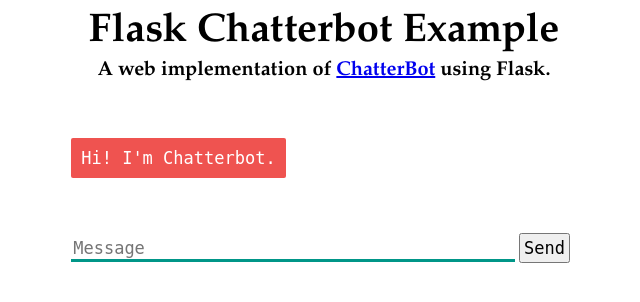
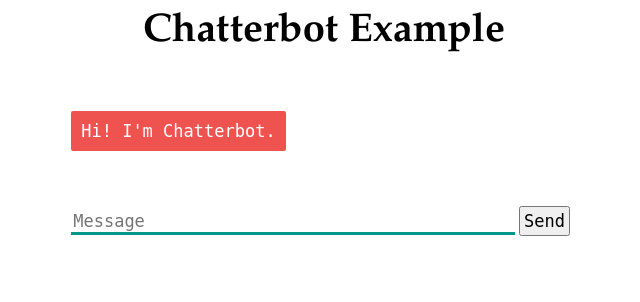
Before and after one commit to ML-Projects2020/Chatbot-Sample, a Flask app: page / in a window 1280 px wide. Shown: the top 302 px of the page, without its empty margins (316-956 px from the left). Run offline with Flask 2, Linux system fonts and the light colour scheme; some libraries are stand-ins or nearby versions.

Commit message:
Added libs

```diff
--- a/requirements.txt
+++ b/requirements.txt
@@ -1,7 +1,7 @@
 # Used by pip to install required python packages
 # Usage: pip install -r requirements.txt
 
-Flask>=1.0.0
+Flask==1.1.1
 chatterbot>=1.0.0
 chatterbot-corpus>=1.2.0
 SQLAlchemy>=1.2
--- a/templates/index.html
+++ b/templates/index.html
@@ -6,8 +6,7 @@
     <script src="https://ajax.googleapis.com/ajax/libs/jquery/3.2.1/jquery.min.js"></script>
   </head>
   <body>
-    <h1>Flask Chatterbot Example</h1>
-    <h3>A web implementation of <a href="https://github.com/gunthercox/ChatterBot">ChatterBot</a> using Flask.</h3>
+    <h1>Chatterbot Example</h1>
     <div>
       <div id="chatbox">
         <p class="botText"><span>Hi! I'm Chatterbot.</span></p>
```
